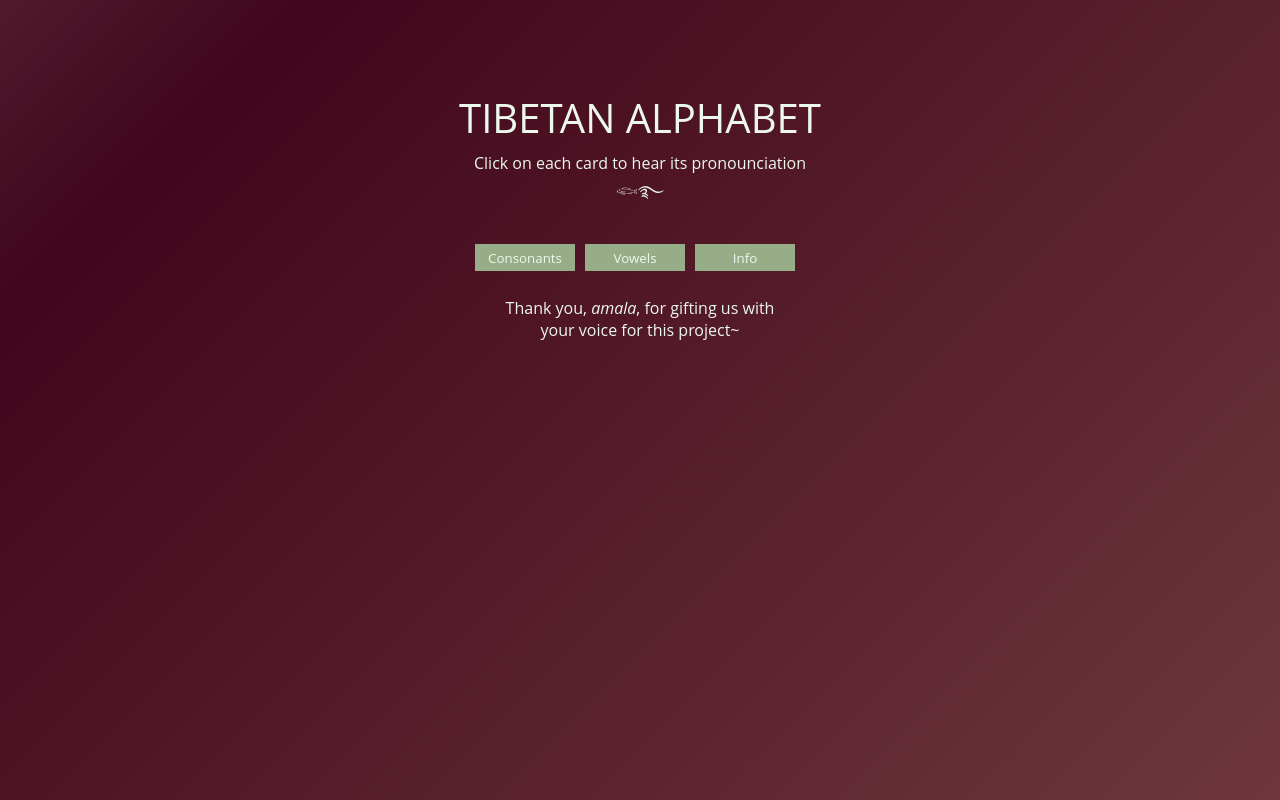
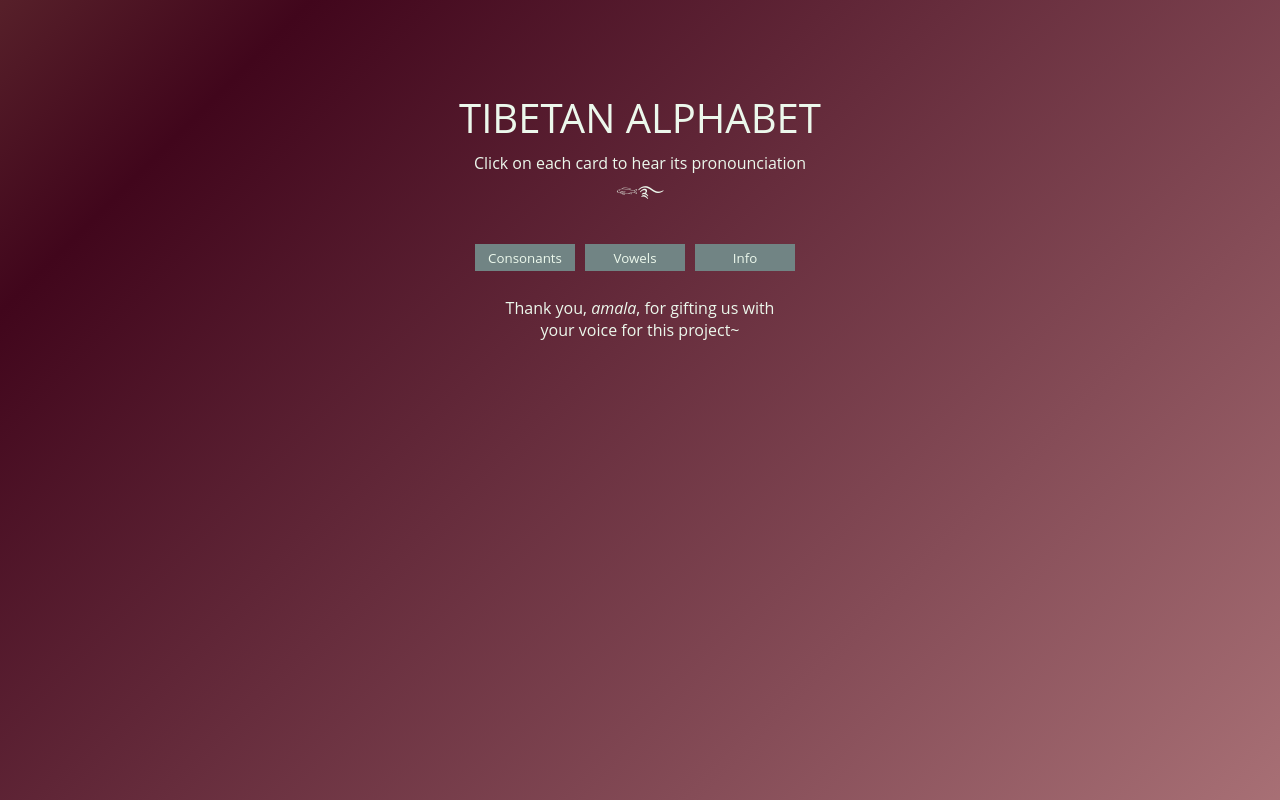
Before and after one commit to y-sherap/tibetan-alphabets, a React (Create React App) app: page / in a window 1280 px wide. Built offline with nearby package versions, Linux system fonts and the light colour scheme.

Commit message:
updated background

```diff
--- a/src/App.css
+++ b/src/App.css
@@ -3,7 +3,7 @@
     font-family: 'Open Sans', sans-serif;
     color: rgb(0, 0, 0);
     margin: 0;
-    background: linear-gradient(-45deg, #7d4747, #41061c, #b69d9d, #290a02);
+    background: linear-gradient(-45deg, #c99292, #41061c, #e3c881, #290a02);
     background-size: 400% 400%;
     animation: gradient 15s ease infinite;
     height: 100%;
--- a/src/pages/home/home.css
+++ b/src/pages/home/home.css
@@ -44,9 +44,9 @@
     width: 100px;
     padding: 3%;
     font-family: 'Open Sans', sans-serif;
-    background-color: #97ad87
+    background-color: #718484
     ;
-    border: 1px #97ad87 solid;
+    border: 1px #718484 solid;
     color: #ecf8ec;
 }
 
```
